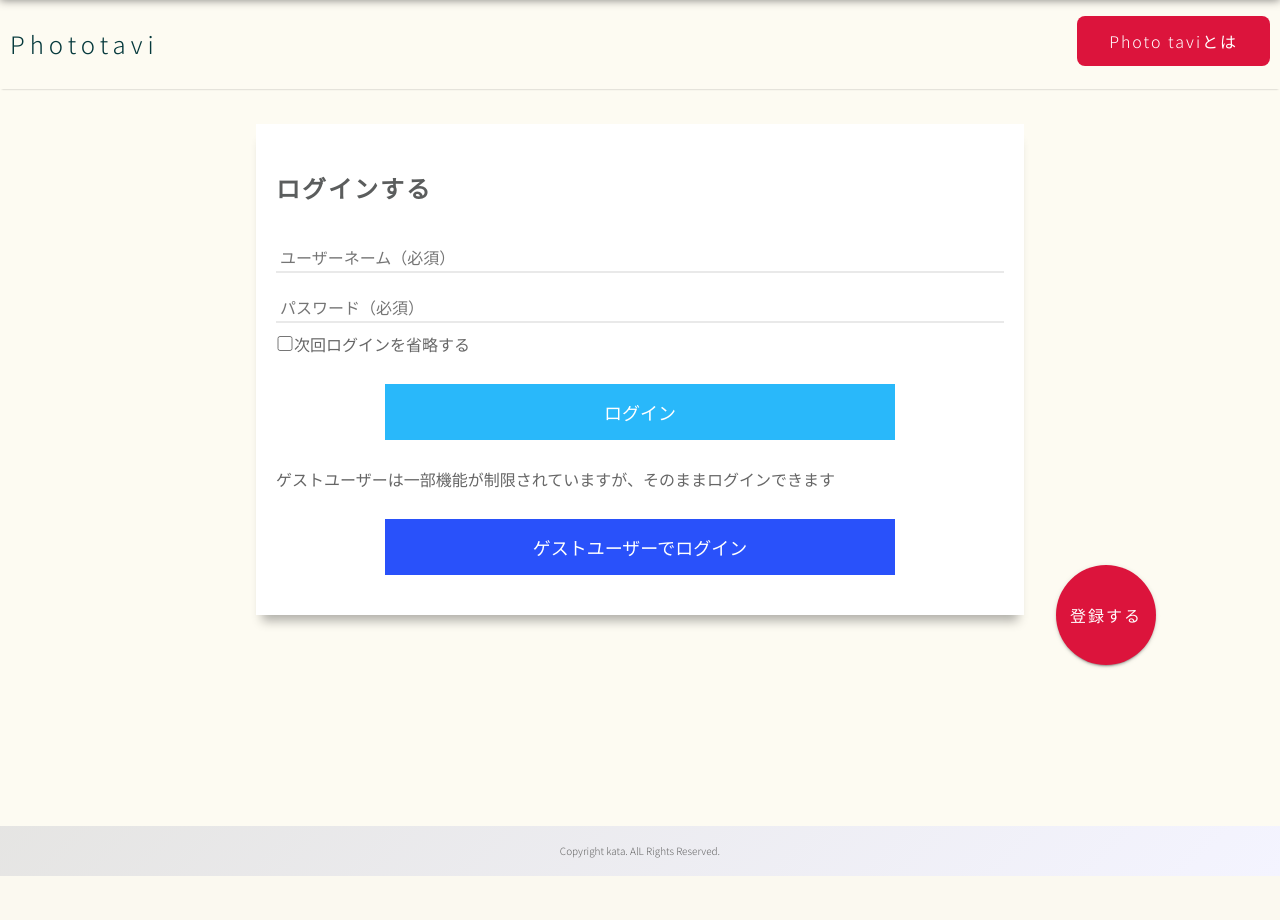
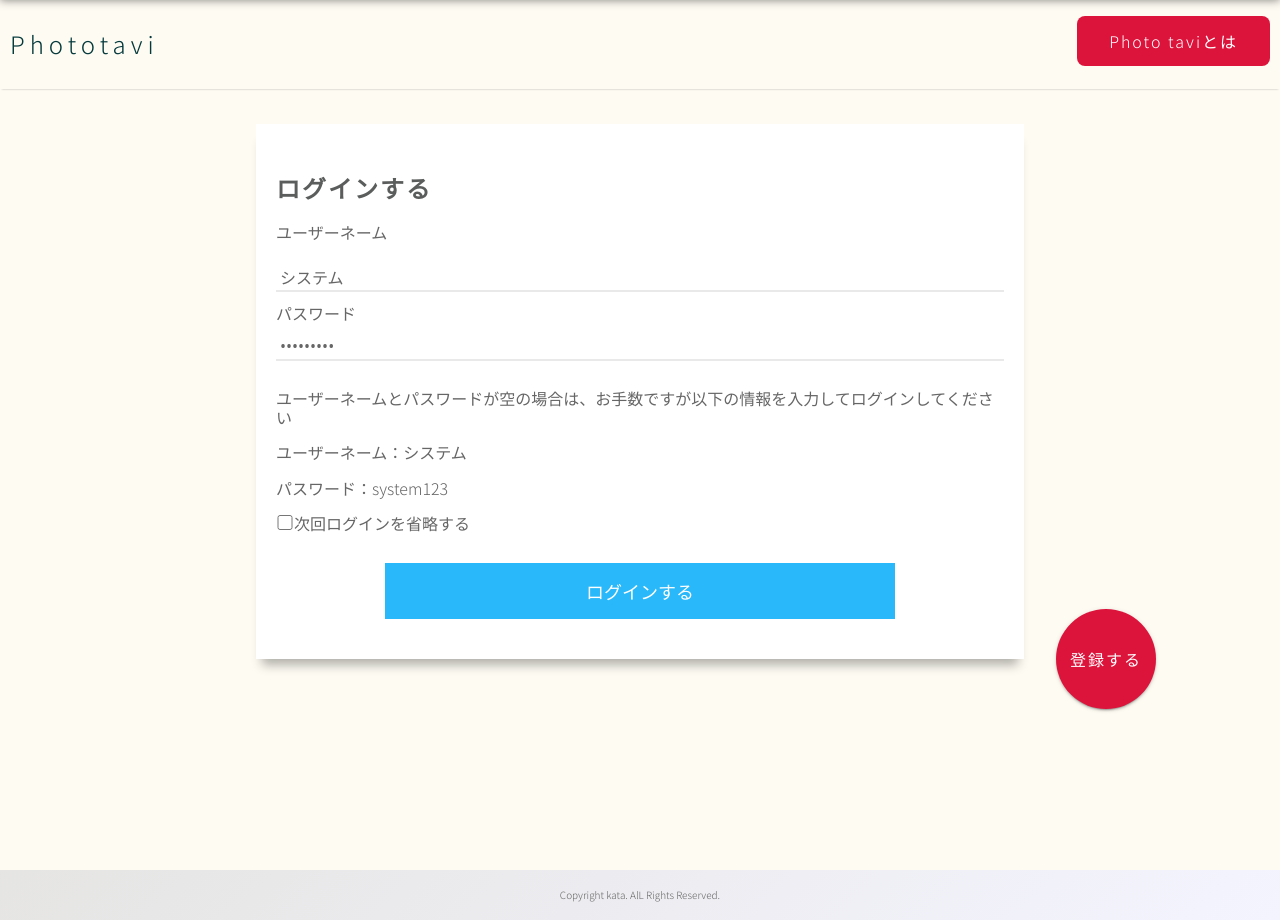
Before and after one commit to kata-n/php_phototavi, a PHP site: page /login.php in a window 1280 px wide. Before the commit the page ends 876 px from the top, so only its background shows below. Run offline with PHP 8.4, Linux system fonts and the light colour scheme; some libraries are stand-ins or nearby versions.

Commit message:
third commit

```diff
--- a/login.php
+++ b/login.php
@@ -108,24 +108,29 @@
       <form action="" method="post" class="login__form">
         <h2 class="heading">ログインする</h2>
         <label class="
-        <?php if(!empty($err_msg['name'])) echo 'err'?>" for="name">
-          <input type="text" class="first-text" name="name" value="<?php if(!empty($_POST['name'])) echo sanitize($_POST['name']);?>" placeholder="ユーザーネーム（必須）">
+        <?php if(!empty($err_msg['name'])) echo sanitize('err')?>" for="name">ユーザーネーム
+          <input type="text" class="first-text" name="name" value="システム" placeholder="ユーザーネーム（必須）">
         </label>
         <div class="area-msg"><?php err('name') ?></div>
-        <label class="<?php if(!empty($err_msg['pass'])) echo 'err'; ?>" for="pass">
-          <input type="password" class="first-pass" name="pass" value="<?php if(!empty($_POST['pass'])) echo sanitize($_POST['pass']); ?>" placeholder="パスワード（必須）">
+        <label class="<?php if(!empty($err_msg['pass'])) echo sanitize('err'); ?>" for="pass">パスワード
+          <input type="password" class="first-pass" name="pass" value="system123" placeholder="パスワード（必須）">
         </label>
+        <p>ユーザーネームとパスワードが空の場合は、お手数ですが以下の情報を入力してログインしてください</p>
+        <p>ユーザーネーム：システム</p>
+        <p>パスワード：system123</p>
         <div class="area-msg"><?php err('pass') ?></div>
         <label class="checkbox">
           <input type="checkbox" name="pass_save">次回ログインを省略する
         </label>
         <div class="btn-container">
-          <input type="submit" class="login--btn" value="ログイン">
+          <input type="submit" class="login--btn" value="ログインする">
         </div>
+<!--
         <div class="btn-container">
           <p>ゲストユーザーは一部機能が制限されていますが、そのままログインできます</p>
           <input type="submit" name="guest" class="login--btn login--guest" value="ゲストユーザーでログイン">
         </div>
+-->
       </form>
       <div class="signup-btn">
         <a href="signup.php">登録する</a>
```
